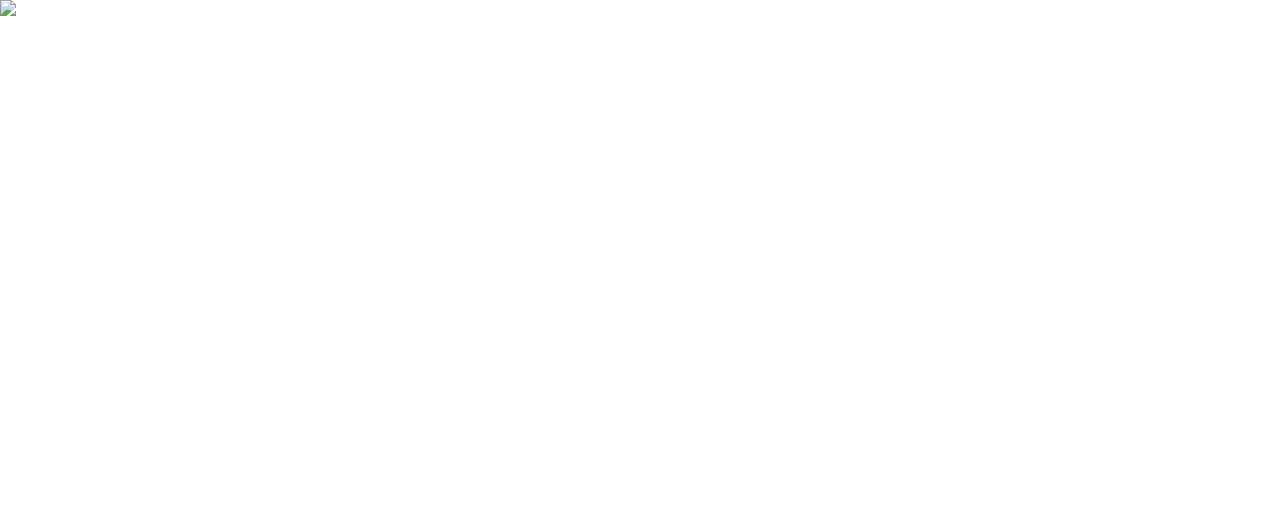
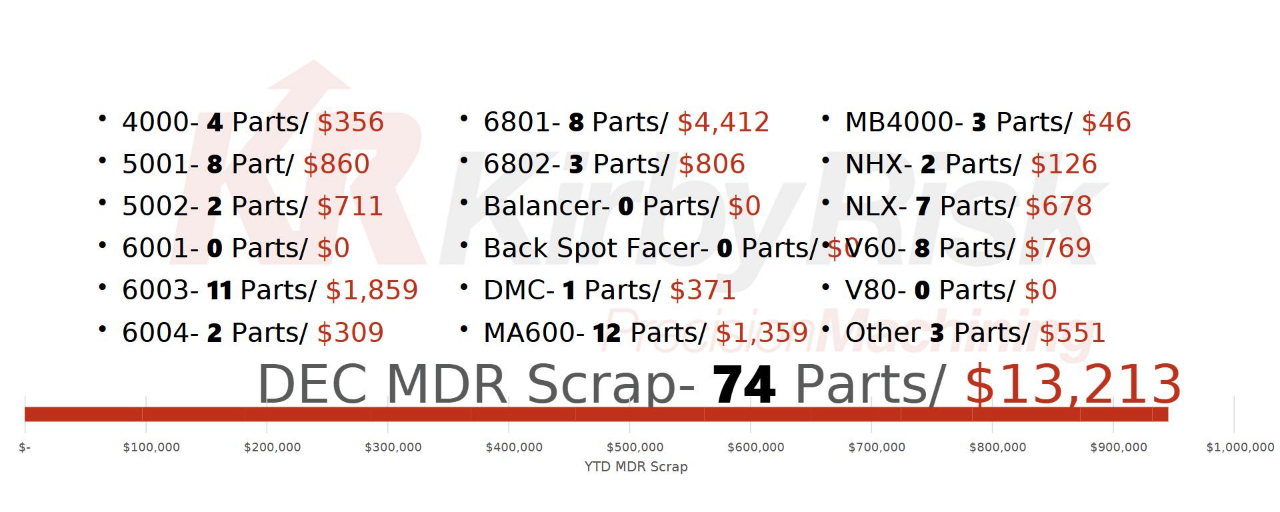
Before and after one commit to KRPMToolcrib/Trello-Quallity-Debt, a plain HTML site: page index.html in a window 1280 px wide. Drawn offline with Linux system fonts and the light colour scheme.

Commit message:
Test3
Format chang

```diff
--- a/index.html
+++ b/index.html
@@ -9,7 +9,7 @@
   <body>
     <div class="Quality-Debt">
       <!--<h1>Front page</h1>-->
-      <img src="img/MDRScrap.pdf" />
+      <img src="img/MDRScrap.jpg" />
       <!--<div class="Quality-Debt"></div>-->
 
 
```
Also changed, not shown: img/MDRScrap.jpg (added), 1 other file.
